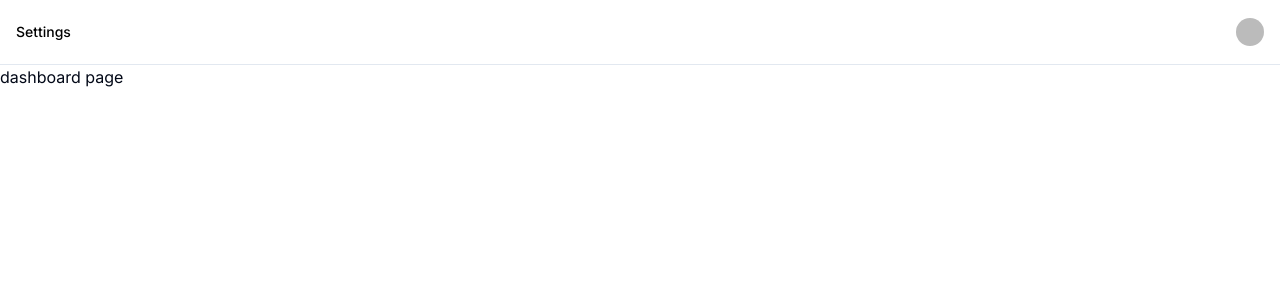
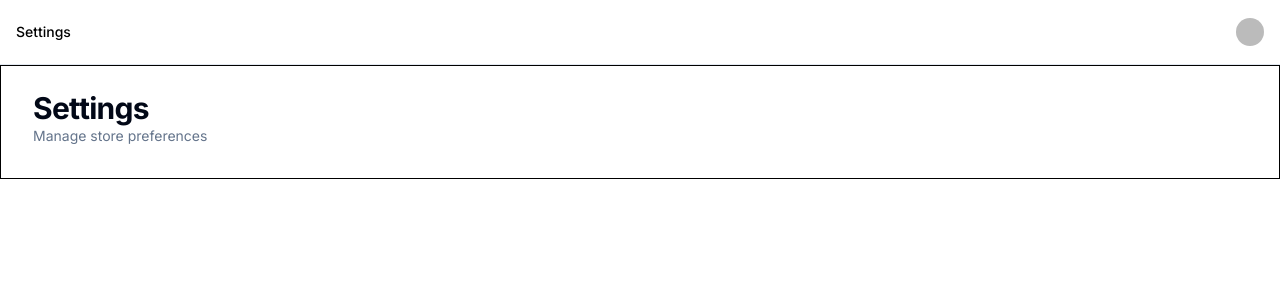
Before and after one commit to samueloh99/ecommerce-admin, a Next.js app: page /settings in a window 1280 px wide. Shown: the top 300 px of the page. Built offline with nearby package versions, Linux system fonts and the light colour scheme; no server answers; sample sign-in values are in the browser's storage; some icons are missing.

Commit message:
Created heading component

```diff
--- a/src/app/(dashboard)/settings/page.tsx
+++ b/src/app/(dashboard)/settings/page.tsx
@@ -1,3 +1,9 @@
+import { Headings } from "@/components/headings";
+
 export default function SettingsPage() {
-  return <div>dashboard page</div>;
+  return (
+    <div className="flex-1 space-y-4 p-8 pt-6 border border-black">
+      <Headings description="Manage store preferences" title="Settings" />
+    </div>
+  );
 }
--- /dev/null
+++ b/src/components/headings.tsx
@@ -0,0 +1,13 @@
+interface HeadingProps {
+  title: string;
+  description: string;
+}
+
+export function Headings({ description, title }: HeadingProps) {
+  return (
+    <div>
+      <h2 className="text-3xl font-bold tracking-tight">{title}</h2>
+      <p className="text-sm text-muted-foreground">{description}</p>
+    </div>
+  );
+}
```
